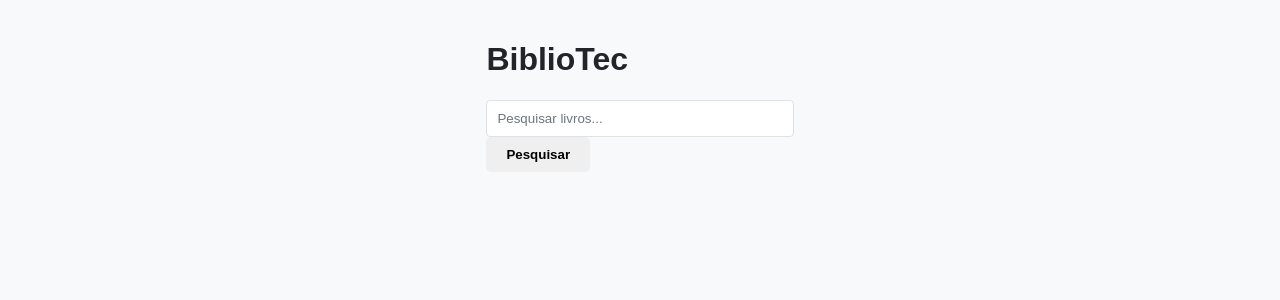
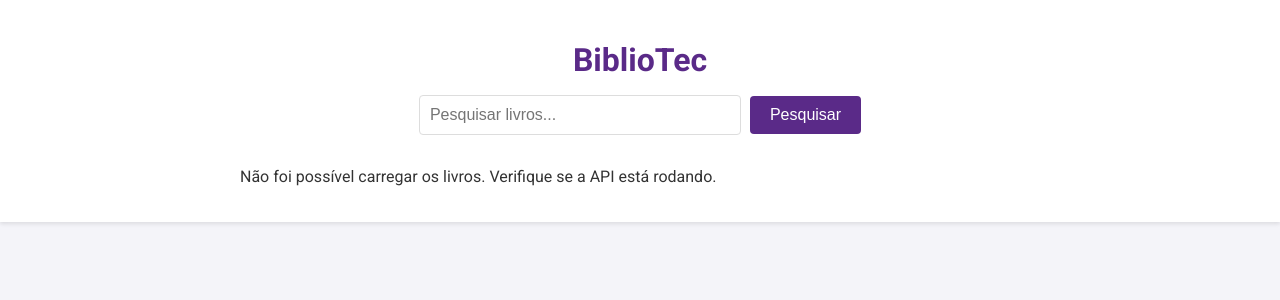
Before and after one commit to alefHugo03/backup_estudos, a Flask app: template Estudos/Teste/templates/index.html in a window 1280 px wide. Shown: the top 300 px of the page. Run offline with Flask 3, Linux system fonts and the light colour scheme; the template is opened without the code that fills it, so the values that code supplies are empty.

Commit message:
usando ia para gerar site

```diff
--- a/Estudos/Teste/conectionWeb.py
+++ b/Estudos/Teste/conectionWeb.py
@@ -18,4 +18,4 @@
     return jsonify(livros_exemplo)
 
 if __name__ == "__main__":
-    app.run(debug=True)
+    app.run(debug=True, port=5001)
--- /dev/null
+++ b/Estudos/Teste/static/script.js
@@ -0,0 +1,48 @@
+let allBooks = []; // Variável para armazenar todos os livros
+
+// Função para renderizar os livros na tela
+function renderBooks(books) {
+    const resultsDiv = document.getElementById('results');
+    resultsDiv.innerHTML = ''; // Limpa os resultados anteriores
+
+    if (books.length === 0) {
+        resultsDiv.innerHTML = '<p>Nenhum livro encontrado.</p>';
+        return;
+    }
+
+    books.forEach(book => {
+        const bookElement = document.createElement('div');
+        bookElement.classList.add('book-item');
+        bookElement.innerHTML = `
+            <a href="book.html?id=${book.id}"><h3>${book.titulo}</h3></a>
+            <p>Autor: ${book.autor}</p>
+        `;
+        resultsDiv.appendChild(bookElement);
+    });
+}
+
+// Função para buscar os livros na API
+async function fetchBooks() {
+    try {
+        // A API está rodando na porta 5001
+        const response = await fetch('http://127.0.0.1:5001/api/books');
+        allBooks = await response.json();
+        renderBooks(allBooks); // Exibe todos os livros ao carregar
+    } catch (error) {
+        console.error('Erro ao buscar os livros:', error);
+        document.getElementById('results').innerHTML = '<p>Não foi possível carregar os livros. Verifique se a API está rodando.</p>';
+    }
+}
+
+// Função de pesquisa chamada pelo botão
+function searchBooks() {
+    const searchTerm = document.getElementById('searchInput').value.toLowerCase();
+    const filteredBooks = allBooks.filter(book =>
+        book.titulo.toLowerCase().includes(searchTerm) ||
+        book.autor.toLowerCase().includes(searchTerm)
+    );
+    renderBooks(filteredBooks);
+}
+
+// Busca os livros assim que a página é carregada
+document.addEventListener('DOMContentLoaded', fetchBooks);
--- /dev/null
+++ b/Estudos/Teste/static/style.css
@@ -0,0 +1,70 @@
+@import url('https://fonts.googleapis.com/css2?family=Roboto:wght@400;700&display=swap');
+
+body {
+    font-family: 'Roboto', sans-serif;
+    background-color: #f4f4f9;
+    color: #333;
+    margin: 0;
+    padding: 0;
+    display: flex;
+    flex-direction: column;
+    align-items: center;
+}
+
+header {
+    background-color: #fff;
+    width: 100%;
+    padding: 20px 0;
+    box-shadow: 0 2px 4px rgba(0,0,0,0.1);
+    margin-bottom: 2rem;
+    display: flex;
+    flex-direction: column;
+    align-items: center;
+}
+
+h1 {
+    color: #5a2a88;
+    margin-bottom: 1rem;
+}
+
+.search-bar {
+    margin-bottom: 1rem;
+}
+
+.search-bar input[type="text"] {
+    padding: 10px;
+    width: 300px;
+    border: 1px solid #ddd;
+    border-radius: 4px;
+    font-size: 16px;
+}
+
+.search-bar button {
+    padding: 10px 20px;
+    background-color: #5a2a88;
+    color: white;
+    border: none;
+    border-radius: 4px;
+    cursor: pointer;
+    font-size: 16px;
+    margin-left: 5px;
+}
+
+.search-bar button:hover {
+    background-color: #49226e;
+}
+
+#results {
+    width: 80%;
+    max-width: 800px;
+}
+
+.book-item {
+    background-color: #fff;
+    border: 1px solid #ddd;
+    border-radius: 5px;
+    padding: 15px;
+    margin-bottom: 10px;
+    box-shadow: 0 1px 3px rgba(0,0,0,0.05);
+    text-align: center;
+}
--- a/Estudos/Teste/templates/index.html
+++ b/Estudos/Teste/templates/index.html
@@ -3,18 +3,18 @@
 <head>
     <meta charset="UTF-8">
     <meta name="viewport" content="width=device-width, initial-scale=1.0">
-    <link rel="stylesheet" href="style.css">
+    <link rel="stylesheet" href="{{ url_for('static', filename='style.css') }}">
     <title>BiblioTec</title>
 </head>
 <body>
-    <div class="container">
+    <header>
         <h1>BiblioTec</h1>
         <div class="search-bar">
             <input type="text" id="searchInput" placeholder="Pesquisar livros...">
             <button onclick="searchBooks()">Pesquisar</button>
         </div>
         <div id="results"></div>
-    </div>
+    </header>
 </body>
-<script src="script.js"></script>
+<script src="{{ url_for('static', filename='script.js') }}"></script>
 </html>
--- a/Estudos/Teste/web.py
+++ b/Estudos/Teste/web.py
@@ -6,9 +6,7 @@
 def primeira_pagina():
     return render_template("index.html")
 
-@app.route("sobre")
-def informacao():
-    return render_template("sobre.html")
+
 
 if __name__ == "__main__":
     app.run(debug=True)
```
